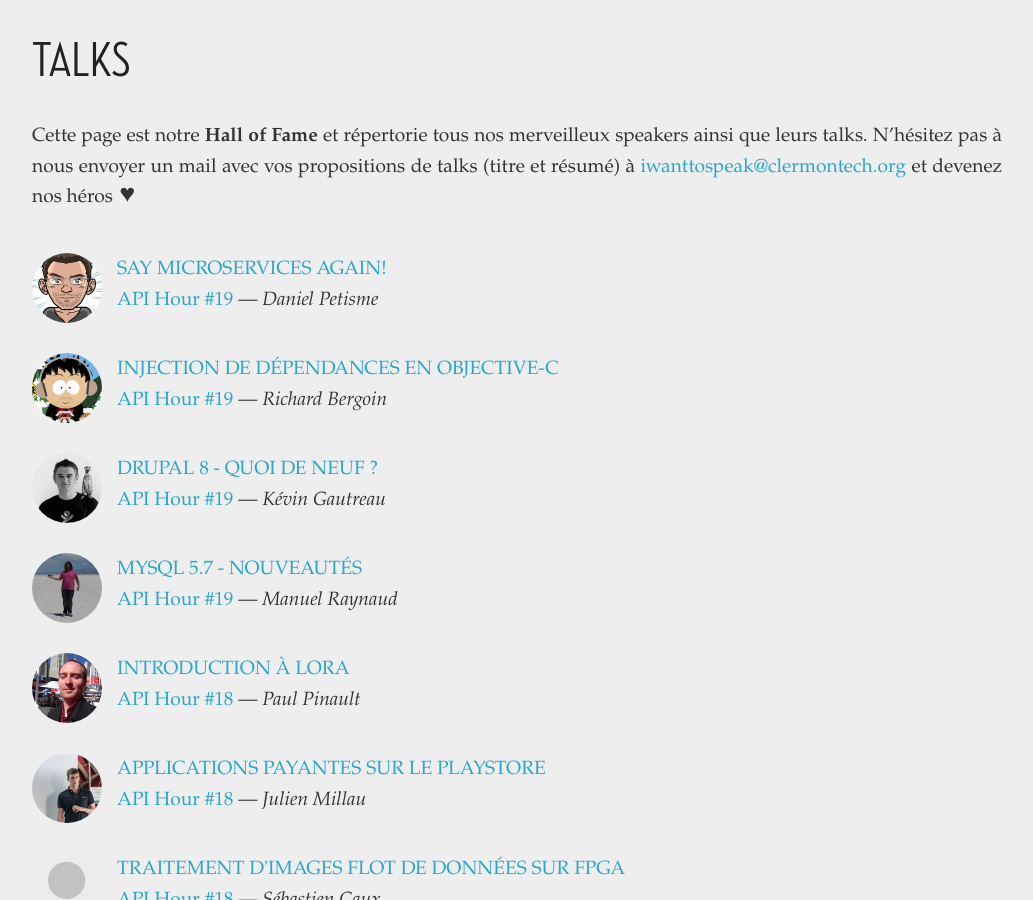
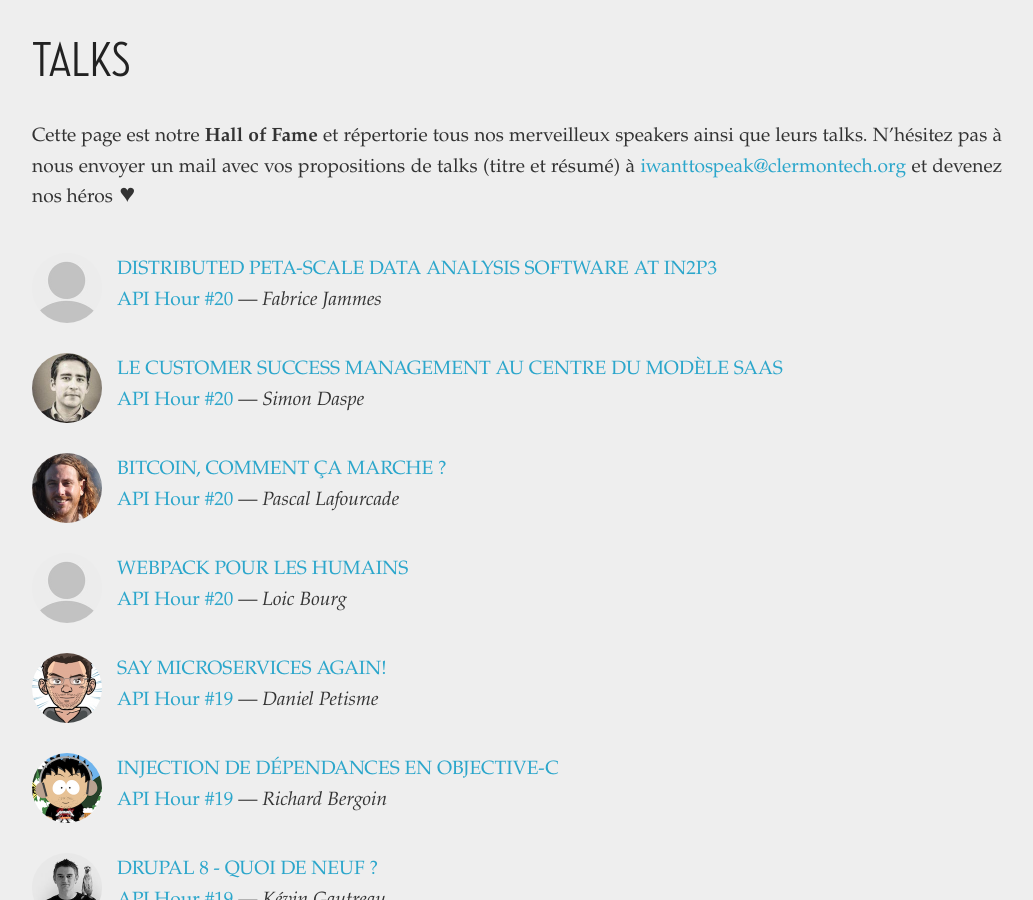
Before and after one commit to clermontech/clermontech.github.com, a Jekyll site: the page built from talks/index.md, in a window 1280 px wide and 900 px high, scrolled down 389 px. Shown: the whole window, without its empty margins (123-1156 px from the left). Built offline with Jekyll 4.4.1, drawn with Linux system fonts in a browser that asks for light colours; some of the changed lines change nothing that is shown.

Commit message:
Add AH20 pages

```diff
--- a/_posts/2016-05-06-api-hour-20.md
+++ b/_posts/2016-05-06-api-hour-20.md
@@ -50,13 +50,16 @@
 Vous aurez également découvert quelques "killer features" qui pourraient bien
 vous faire changer d'outil de build !
 
+[Voir la vidéo]({% post_url 2016-05-17-1-loic-bourg-webpack-pour-les-humains %})
+
 ### Pascal Lafourcade •  Bitcoin, comment ça marche ?
 
 Bitcoin est la plus populaire des crypto-monnaies décentralisées. L’objectif de
 cette présentation est d’expliquer les principes de Bitcoins sous-jacents au
 fonctionnement de cette monnaie:  comment payer en Bitcoins, comment générer des
-Bitcoins, comment fonctionne ce système décentralisé?
+Bitcoins, comment fonctionne ce système décentralisé ?
 
+[Voir la vidéo]({% post_url 2016-05-17-2-pascal-lafourcade-bitcoin-comment-ca-marche %})
 
 ### Simon Daspe • Le Customer Success Management au centre du modèle SaaS
 
@@ -65,6 +68,8 @@
 * le concept de "customer success management"
 * l'articulation du "customer success" dans un business model SaaS
 * l'aspect commercial du rôle dans l'organisation
+
+[Voir la vidéo]({% post_url 2016-05-17-3-simon-daspe-le-customer-success-management-au-centre-du-modele-saas %})
 
 ### Fabrice Jammes • Distributed Peta-Scale Data Analysis Software at IN2P3
 
@@ -95,3 +100,5 @@
 Qserv et de l'équipe opérant l'infrastructure de tests composée actuellement de
 400 processeurs et 500 téraoctets de stockage, localisée au centre de calcul de
 l'IN2P3 / CNRS.
+
+[Voir la vidéo]({% post_url 2016-05-17-4-fabrice-jammes-distributed-peta-scale-data-analysis-software-at-in2p3 %})
--- /dev/null
+++ b/_posts/2016-05-17-1-loic-bourg-webpack-pour-les-humains.md
@@ -0,0 +1,27 @@
+---
+layout: talk
+categories: [ talks, api-hour-20 ]
+
+session_url: /api-hours/api-hour-20.html
+session_name: Clermont'ech API Hour &#35;20
+session_short_name: "&#35;20"
+
+author: Loic Bourg
+author_url:
+author_image:
+
+slides_url:
+video: I87UzXfdDy8
+
+title: "Webpack pour les Humains"
+---
+
+Alors qu'une page web fait maintenant, en moyenne, la taille de Doom 3, il
+devient important de pouvoir gérer facilement cette quantité impressionnante de
+CSS et JavaScript.
+
+Webpack est un outil de build qui va vous permettre de pouvoir plus facilement
+effectuer toutes les actions nécessaires à la gestion des fichiers front end.
+Aprés ce talk vous saurez comment gérer vos dépendances front end avec webpack.
+Vous aurez également découvert quelques "killer features" qui pourraient bien
+vous faire changer d'outil de build !
--- /dev/null
+++ b/_posts/2016-05-17-2-pascal-lafourcade-bitcoin-comment-ca-marche.md
@@ -0,0 +1,22 @@
+---
+layout: talk
+categories: [ talks, api-hour-20 ]
+
+session_url: /api-hours/api-hour-20.html
+session_name: Clermont'ech API Hour &#35;20
+session_short_name: "&#35;20"
+
+author: Pascal Lafourcade
+author_url: http://sancy.univ-bpclermont.fr/~lafourcade/index.html
+author_image: pascal.jpg
+
+slides_url: http://sancy.univ-bpclermont.fr/~lafourcade/Slides-Clermontech-Bitcoin.pdf
+video: b0IYcUx0rqg
+
+title: "Bitcoin, comment ça marche ?"
+---
+
+Bitcoin est la plus populaire des crypto-monnaies décentralisées. L’objectif de
+cette présentation est d’expliquer les principes de Bitcoins sous-jacents au
+fonctionnement de cette monnaie:  comment payer en Bitcoins, comment générer des
+Bitcoins, comment fonctionne ce système décentralisé ?
--- /dev/null
+++ b/_posts/2016-05-17-3-simon-daspe-le-customer-success-management-au-centre-du-modele-saas.md
@@ -0,0 +1,23 @@
+---
+layout: talk
+categories: [ talks, api-hour-20 ]
+
+session_url: /api-hours/api-hour-20.html
+session_name: Clermont'ech API Hour &#35;20
+session_short_name: "&#35;20"
+
+author: Simon Daspe
+author_url: https://twitter.com/simondaspe
+author_image: simon-daspe.jpeg
+
+slides_url:
+video: MkWlDXTiBuk
+
+title: "Le Customer Success Management au centre du modèle SaaS"
+---
+
+Cette présentation sera axée autour des trois points suivants :
+
+* le concept de "customer success management"
+* l'articulation du "customer success" dans un business model SaaS
+* l'aspect commercial du rôle dans l'organisation
--- /dev/null
+++ b/_posts/2016-05-17-4-fabrice-jammes-distributed-peta-scale-data-analysis-software-at-in2p3.md
@@ -0,0 +1,45 @@
+---
+layout: talk
+categories: [ talks, api-hour-20 ]
+
+session_url: /api-hours/api-hour-20.html
+session_name: Clermont'ech API Hour &#35;20
+session_short_name: "&#35;20"
+
+author: Fabrice Jammes
+author_url:
+author_image:
+
+slides_url:
+video: M6da9zUb_mI
+
+title: "Distributed Peta-Scale Data Analysis Software at IN2P3"
+---
+
+Le Large Synoptic Survey Telescope (LSST) va bouleverser l'astronomie. Équipé du
+plus grand capteur photographique jamais conçu pour l'astronomie, ce télescope
+permettra de constituer le plus large et le plus profond relevé de l'univers.
+
+Cet instrument permettra de conduire des recherches allant de l'identification
+d'astéroïdes à la compréhension de la nature de la matière et de l'énergie
+noires. Dès sa mise en exploitation en 2022, le traitement des données produites
+par LSST nécessitera des dizaines de milliers de processeurs et une capacité de
+stockage de données en augmentation de plusieurs dizaines de pétaoctets chaque
+année et ce pendant au moins une décennie.
+
+Des objets célestes et leurs propriétés physiques seront identifiés et
+catalogués dans une base de données qui sera composée à terme de milliers de
+milliards d'entrées. D'un volume de l'ordre de plusieurs dizaines de pétaoctets,
+ce catalogue jouera un rôle majeur dans l'exploitation scientifique des données
+produites par le télescope. Pour satisfaire ce besoin, un logiciel spécifique
+nommé Qserv est actuellement développé par une équipe majoritairement basée à
+l'Université de Stanford aux Etats Unis.
+
+Nous présenterons l'architecture de Qserv, les défis auxquels il doit répondre,
+son état d'avancement ainsi que les résultats de plusieurs campagnes des tests
+réalisées pendant les dernières années.
+
+Les auteurs de cette contribution font partie de l'équipe de développement de
+Qserv et de l'équipe opérant l'infrastructure de tests composée actuellement de
+400 processeurs et 500 téraoctets de stockage, localisée au centre de calcul de
+l'IN2P3 / CNRS.
```
Also changed, not shown: images/speaker-images/simon-daspe.jpeg (added).
